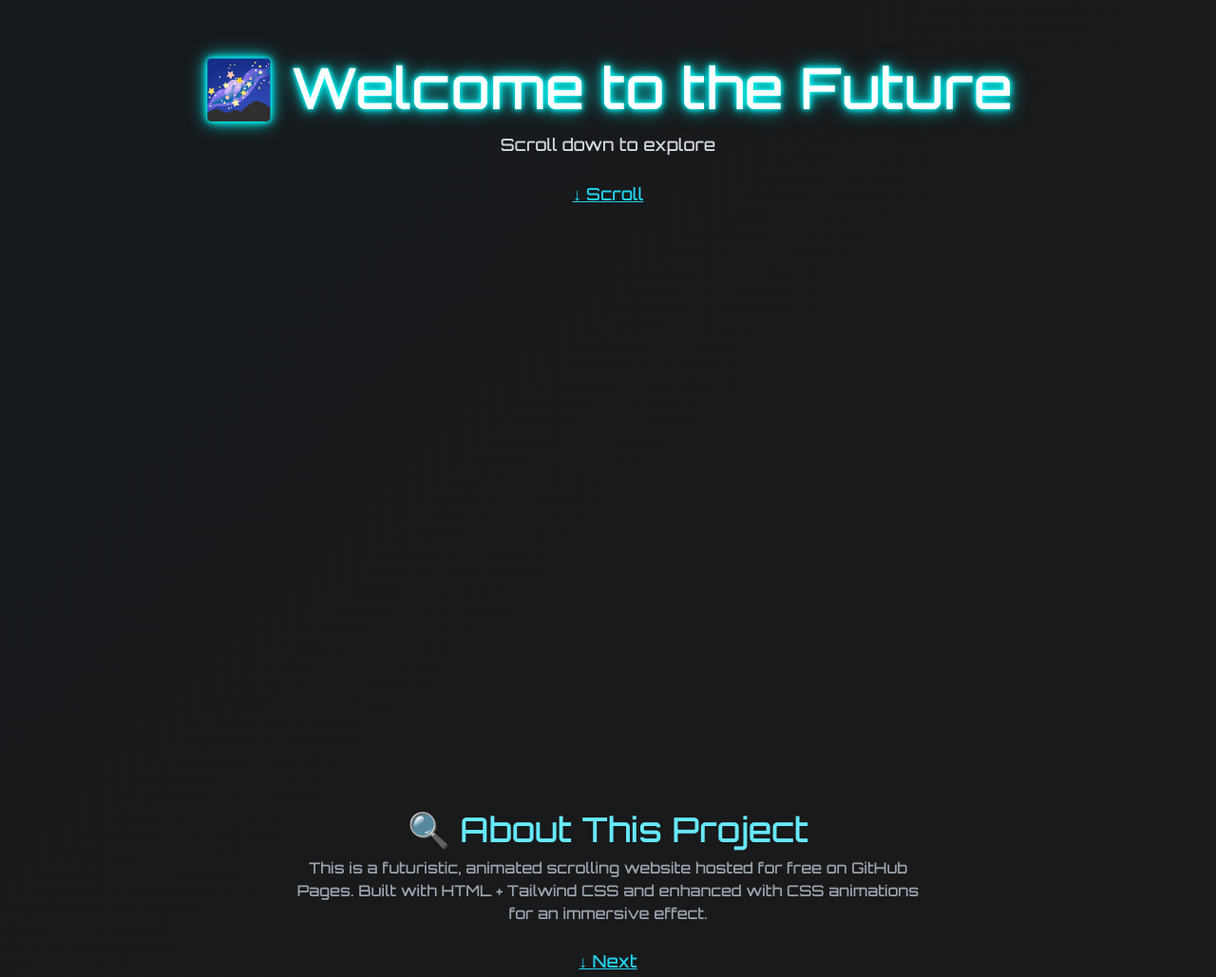
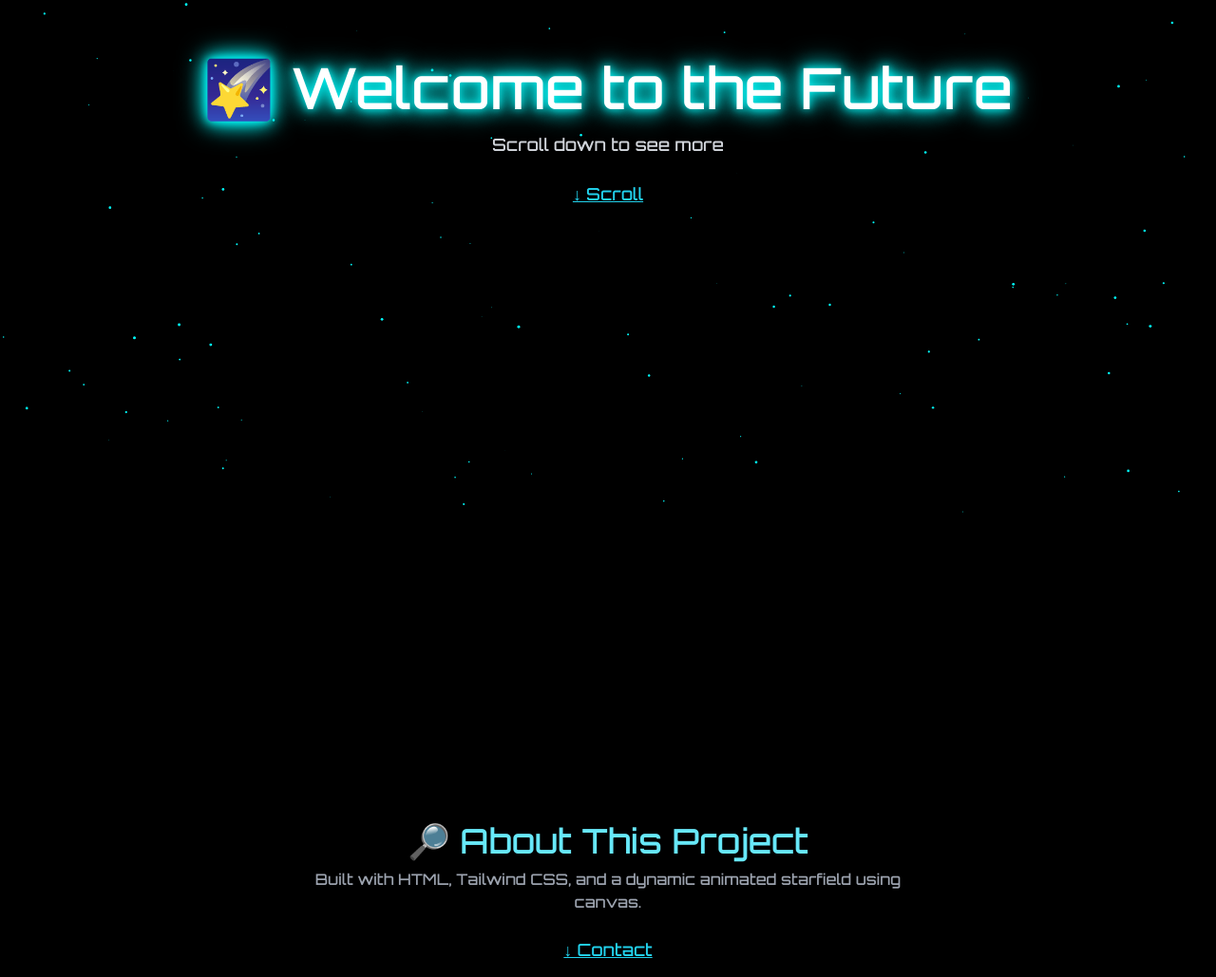
Before and after one commit to Hazer-Toathaday/website, a plain HTML site: page index.html in a window 1280 px wide. Shown: the part 260-1289 px from the top of the page at 95% size. Drawn offline with nearby package versions, Linux system fonts and the light colour scheme.

Commit message:
Update index.html

```diff
--- a/index.html
+++ b/index.html
@@ -3,7 +3,7 @@
 <head>
   <meta charset="UTF-8" />
   <meta name="viewport" content="width=device-width, initial-scale=1.0" />
-    <title>Future Scroll</title>
+  <title>Futuristic Star Scroll</title>
   <link href="https://fonts.googleapis.com/css2?family=Orbitron:wght@500&display=swap" rel="stylesheet" />
   <script src="https://cdn.tailwindcss.com"></script>
   <style>
@@ -11,22 +11,15 @@
       font-family: 'Orbitron', sans-serif;
       margin: 0;
       padding: 0;
-        min-height: 100vh;
-        background: linear-gradient(-45deg, #0f0f0f, #1a1a1a, #101820, #0a0a0a);
-        background-size: 400% 400%;
-        animation: gradientShift 12s ease infinite;
-        color: white;
-        scroll-behavior: smooth;
+      background: black;
+      overflow-x: hidden;
     }
 
-      @keyframes gradientShift {
-        0% { background-position: 0% 50%; }
-        50% { background-position: 100% 50%; }
-        100% { background-position: 0% 50%; }
-      }
-
-      .neon {
-        text-shadow: 0 0 5px #0ff, 0 0 10px #0ff, 0 0 20px #0ff;
+    canvas {
+      position: fixed;
+      top: 0;
+      left: 0;
+      z-index: -1;
     }
 
     .section {
@@ -36,32 +29,88 @@
       justify-content: center;
       align-items: center;
       padding: 2rem;
+      color: white;
+      text-align: center;
+    }
+
+    .neon {
+      text-shadow: 0 0 10px #0ff, 0 0 20px #0ff, 0 0 30px #0ff;
     }
   </style>
 </head>
 <body>
-    <!-- Section 1 -->
+
+  <!-- Starfield Canvas -->
+  <canvas id="stars"></canvas>
+
+  <!-- Content -->
   <div class="section">
-      <h1 class="text-6xl neon">🌌 Welcome to the Future</h1>
-      <p class="text-gray-300 text-lg mt-4">Scroll down to explore</p>
+    <h1 class="text-6xl neon">🌠 Welcome to the Future</h1>
+    <p class="text-gray-300 text-lg mt-4">Scroll down to see more</p>
     <a href="#about" class="mt-6 text-cyan-400 underline text-lg hover:text-cyan-200">↓ Scroll</a>
   </div>
 
-    <!-- Section 2 -->
-    <div id="about" class="section">
-      <h2 class="text-4xl text-cyan-300 mb-2">🔍 About This Project</h2>
-      <p class="max-w-2xl text-center text-gray-400">
-        This is a futuristic, animated scrolling website hosted for free on GitHub Pages.
-        Built with HTML + Tailwind CSS and enhanced with CSS animations for an immersive effect.
+  <div id="about" class="section bg-transparent">
+    <h2 class="text-4xl text-cyan-300 mb-2">🔎 About This Project</h2>
+    <p class="max-w-2xl text-gray-400">
+      Built with HTML, Tailwind CSS, and a dynamic animated starfield using canvas.
     </p>
-      <a href="#contact" class="mt-6 text-cyan-400 underline text-lg hover:text-cyan-200">↓ Next</a>
+    <a href="#contact" class="mt-6 text-cyan-400 underline text-lg hover:text-cyan-200">↓ Contact</a>
   </div>
 
-    <!-- Section 3 -->
   <div id="contact" class="section">
-      <h2 class="text-4xl text-cyan-300 mb-2">📞 Contact</h2>
-      <p class="text-gray-400 text-center">Built by <strong>You</strong>. Hosted on GitHub Pages.<br>Email: your@email.com</p>
+    <h2 class="text-4xl text-cyan-300 mb-2">📡 Contact</h2>
+    <p class="text-gray-400">Made by You. Hosted on GitHub Pages.<br>Email: your@email.com</p>
     <a href="#top" class="mt-6 text-cyan-400 underline text-lg hover:text-cyan-200">↑ Back to top</a>
   </div>
+
+  <!-- Starfield Animation Script -->
+  <script>
+    const canvas = document.getElementById('stars');
+    const ctx = canvas.getContext('2d');
+    let stars = [];
+
+    function resize() {
+      canvas.width = window.innerWidth;
+      canvas.height = window.innerHeight;
+    }
+
+    function createStars(count) {
+      stars = [];
+      for (let i = 0; i < count; i++) {
+        stars.push({
+          x: Math.random() * canvas.width,
+          y: Math.random() * canvas.height,
+          radius: Math.random() * 1.5,
+          speed: Math.random() * 0.5 + 0.2
+        });
+      }
+    }
+
+    function drawStars() {
+      ctx.clearRect(0, 0, canvas.width, canvas.height);
+      ctx.fillStyle = "#0ff";
+      for (let star of stars) {
+        ctx.beginPath();
+        ctx.arc(star.x, star.y, star.radius, 0, Math.PI * 2);
+        ctx.fill();
+        star.y += star.speed;
+        if (star.y > canvas.height) {
+          star.y = 0;
+          star.x = Math.random() * canvas.width;
+        }
+      }
+      requestAnimationFrame(drawStars);
+    }
+
+    window.addEventListener('resize', () => {
+      resize();
+      createStars(150);
+    });
+
+    resize();
+    createStars(150);
+    drawStars();
+  </script>
 </body>
 </html>
```
Lines whose indentation alone changed are shown as unchanged.
